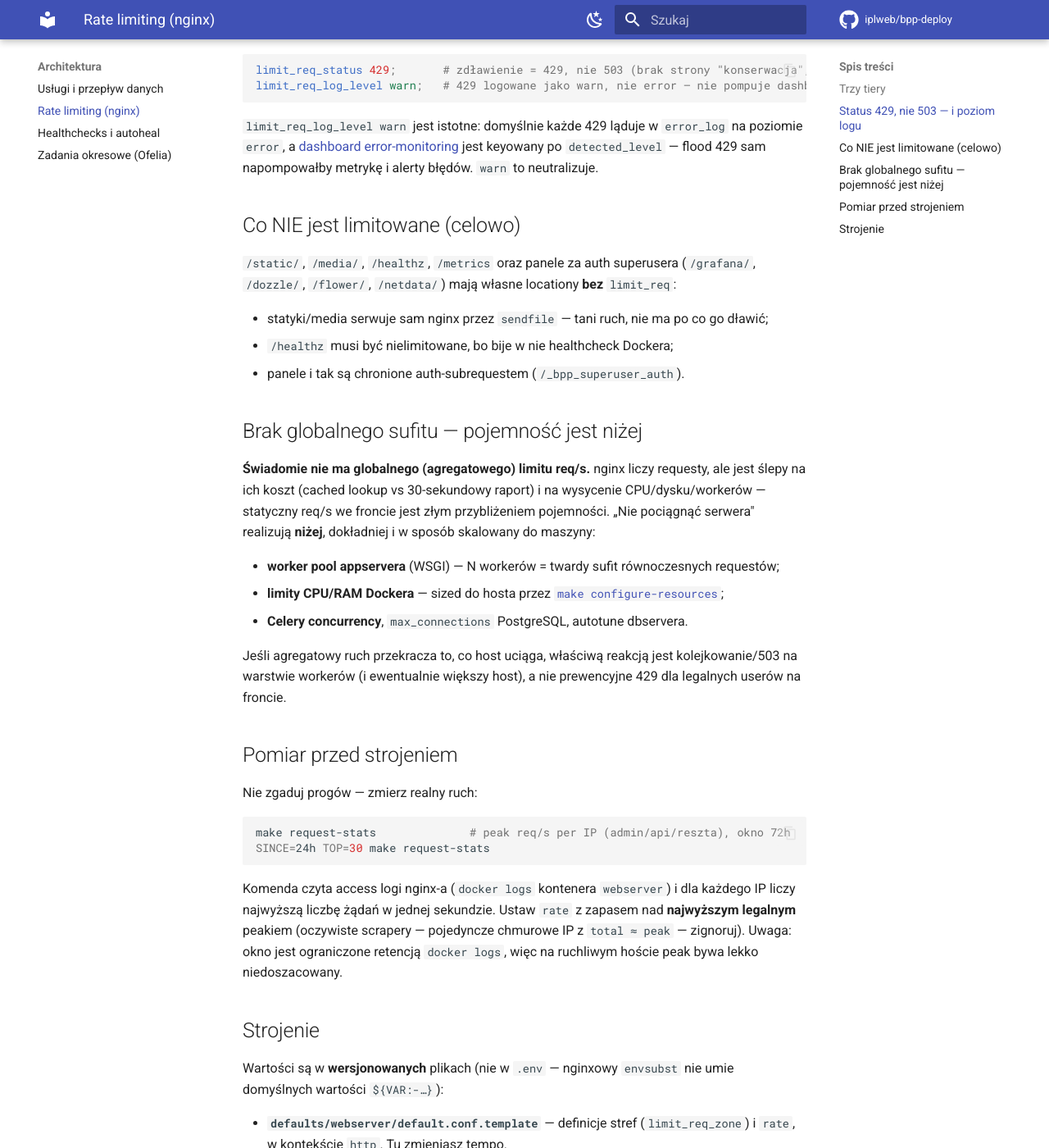
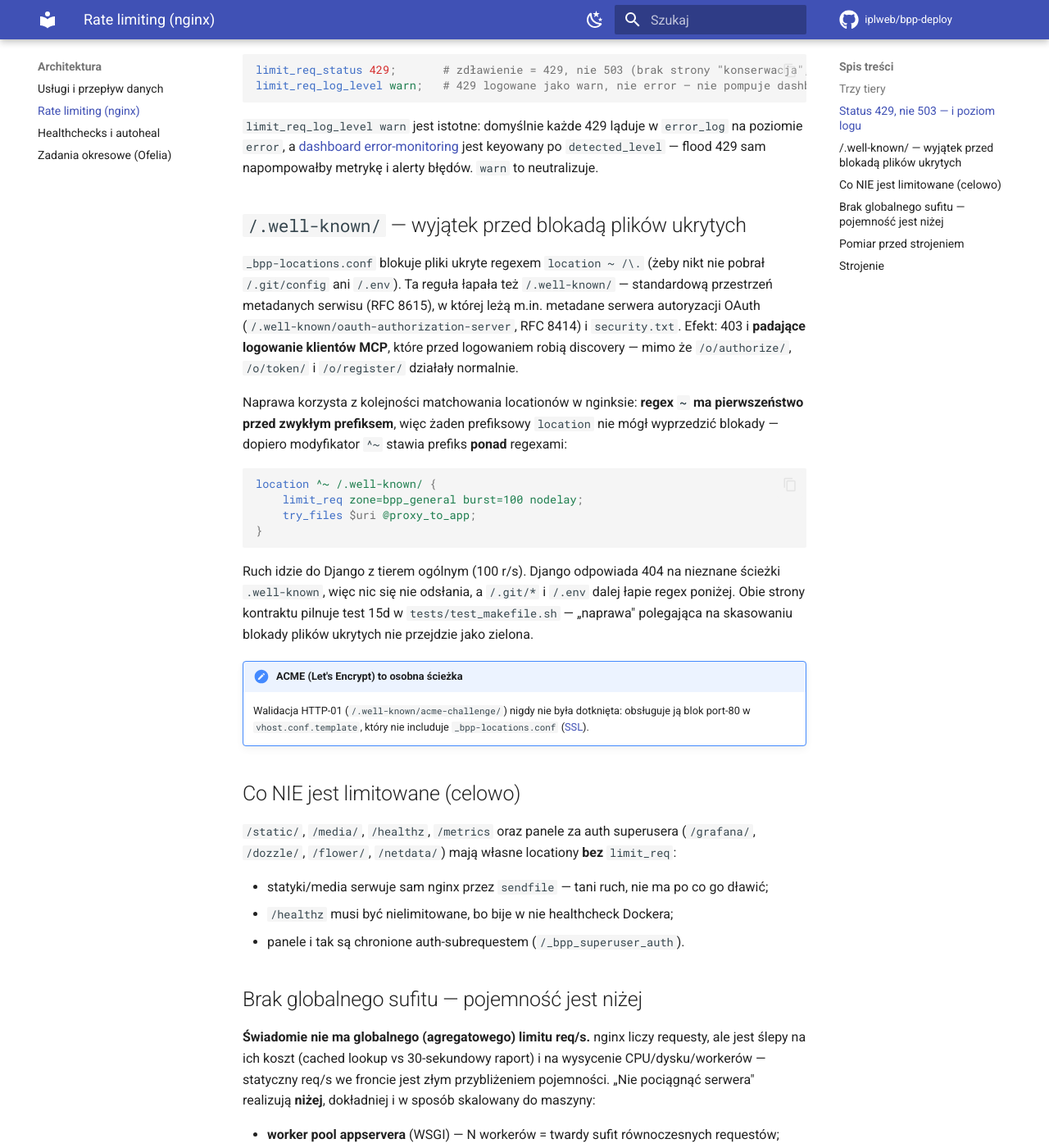
Before and after one commit to iplweb/bpp-deploy, an MkDocs documentation site: the page built from docs/architektura/rate-limiting.md, in a window 1280 px wide and 1400 px high, scrolled down 1103 px. Shown: the whole window at 82% size. Built offline with MkDocs 1.6.1 and Material for MkDocs 9.7.7, drawn with Linux system fonts in a browser that asks for light colours; comment, search, counter and statistics services are not loaded.

Commit message:
docs: synchronizacja dokumentacji ze stanem repo (html2docx, /.well-known/, nav)
Audyt trzech powierzchni dokumentacji (README / docs/ / CLAUDE.md) wzgledem
kodu, ktory realnie generuje zachowanie: cele make, serwisy compose, locationy
nginksa, zmienne .env.

Naprawione rozjazdy:

* CLAUDE.md opisywal MARTWA flage DJANGO_BPP_ENABLE_HTML2DOCX_IMAGE (usunieta
  w 59e648b) jako zywy mechanizm. Zastapione stanem faktycznym: opcjonalny
  sidecar HTTP za profilem, dwa opt-iny w dwoch roznych .env, brak docker.sock
  (o to chodzilo w zmianie), pin przez HTML2DOCX_VERSION.
* CLAUDE.md (Safety): prune -af mial sie dziac "przed pullem html2docx" —
  takiego kroku juz nie ma. Teraz: sidecar jest UP przed prune, wiec jego obraz
  liczy sie jako w uzyciu.
* uslugi.md: backup-runner opisany jako postgres:<major>-alpine — to prawda
  TYLKO w trybie external; domyslnie dzieli obraz Debiana z dbserverem
  (postgresql.md i backup-i-rclone.md mialy racje, uslugi.md nie).
* uslugi.md: brak certbota i html2docx — sekcja opisywala tylko profil manual.
  Nowa sekcja "Uslugi za profilem" z trzema wpisami.
* rate-limiting.md: nowy location ^~ /.well-known/ (22603d6, discovery OAuth
  dla klientow MCP) nie byl nigdzie opisany. Dodane: dlaczego regex ~ /\. to
  przechwytywal, po co ^~, ze .git/.env dalej dostaje 403, ze ACME to osobna
  sciezka (blok port-80 nie includuje _bpp-locations.conf).
* konfiguracja/architektura.md: nowa sekcja operatorska o sidecarze html2docx
  (tabela dwoch krokow opt-in + admonition o martwej fladze).
* mkdocs.yml: eksploatacja/migracja-collation-stock-pg.md byla OSIEROCONA —
  poza nav, linkowana tylko z komentarza w mk/database.mk. mkdocs --strict tego
  nie lapie (poziom INFO, nie WARNING), wiec CI przepuszczalo. Dodana do nav.
* komendy.md: dopisane make invalidate i make check-quic (nieobecne w docs) +
  notka, dlaczego czyszczenie page cache idzie po wzorcu klucza, a nie FLUSHDB
  (page cache dzieli baze Redisa z sesjami — flush wylogowywalby wszystkich).

mkdocs build --strict: zielony, bez ostrzezen kotwic i bez stron spoza nav.

Co-Authored-By: Claude Opus 5 (1M context) <noreply@anthropic.com>

````diff
--- a/docs/architektura/rate-limiting.md
+++ b/docs/architektura/rate-limiting.md
@@ -43,6 +43,39 @@ limit_req_log_level warn;   # 429 logowane jako warn, nie error — nie pompuje
 `error_log` na poziomie `error`, a [dashboard error-monitoring](../monitoring/dashboardy-grafany.md)
 jest keyowany po `detected_level` — flood 429 sam napompowałby metrykę i alerty
 błędów. `warn` to neutralizuje.
+
+## `/.well-known/` — wyjątek przed blokadą plików ukrytych
+
+`_bpp-locations.conf` blokuje pliki ukryte regexem `location ~ /\.` (żeby nikt
+nie pobrał `/.git/config` ani `/.env`). Ta reguła łapała też `/.well-known/` —
+standardową przestrzeń metadanych serwisu (RFC 8615), w której leżą m.in.
+metadane serwera autoryzacji OAuth (`/.well-known/oauth-authorization-server`,
+RFC 8414) i `security.txt`. Efekt: 403 i **padające logowanie klientów MCP**,
+które przed logowaniem robią discovery — mimo że `/o/authorize/`, `/o/token/`
+i `/o/register/` działały normalnie.
+
+Naprawa korzysta z kolejności matchowania locationów w nginksie: **regex `~` ma
+pierwszeństwo przed zwykłym prefiksem**, więc żaden prefiksowy `location` nie
+mógł wyprzedzić blokady — dopiero modyfikator `^~` stawia prefiks **ponad**
+regexami:
+
+```nginx
+location ^~ /.well-known/ {
+    limit_req zone=bpp_general burst=100 nodelay;
+    try_files $uri @proxy_to_app;
+}
+```
+
+Ruch idzie do Django z tierem ogólnym (100 r/s). Django odpowiada 404 na nieznane
+ścieżki `.well-known`, więc nic się nie odsłania, a `/.git/*` i `/.env` dalej
+łapie regex poniżej. Obie strony kontraktu pilnuje test 15d w
+`tests/test_makefile.sh` — „naprawa" polegająca na skasowaniu blokady plików
+ukrytych nie przejdzie jako zielona.
+
+!!! note "ACME (Let's Encrypt) to osobna ścieżka"
+    Walidacja HTTP-01 (`/.well-known/acme-challenge/`) nigdy nie była dotknięta:
+    obsługuje ją blok port-80 w `vhost.conf.template`, który nie includuje
+    `_bpp-locations.conf` ([SSL](../konfiguracja/ssl.md)).
 
 ## Co NIE jest limitowane (celowo)
 
--- a/mkdocs.yml
+++ b/mkdocs.yml
@@ -97,6 +97,7 @@ nav:
       - Najważniejsze komendy: eksploatacja/komendy.md
       - Aktualizacje i wersje obrazów: eksploatacja/aktualizacje.md
       - Baza danych: eksploatacja/baza-danych.md
+      - Migracja bazy na stockowy postgres: eksploatacja/migracja-collation-stock-pg.md
       - Backup i rclone: eksploatacja/backup-i-rclone.md
       - Przenosiny serwera: eksploatacja/przenosiny-serwera.md
       - Wydanie: eksploatacja/wydanie.md
````
Also changed, not shown: CLAUDE.md (+2 -2 lines), docs/architektura/uslugi.md (+9 -4 lines), docs/eksploatacja/komendy.md (+8 -0 lines), docs/konfiguracja/architektura.md (+31 -0 lines).
